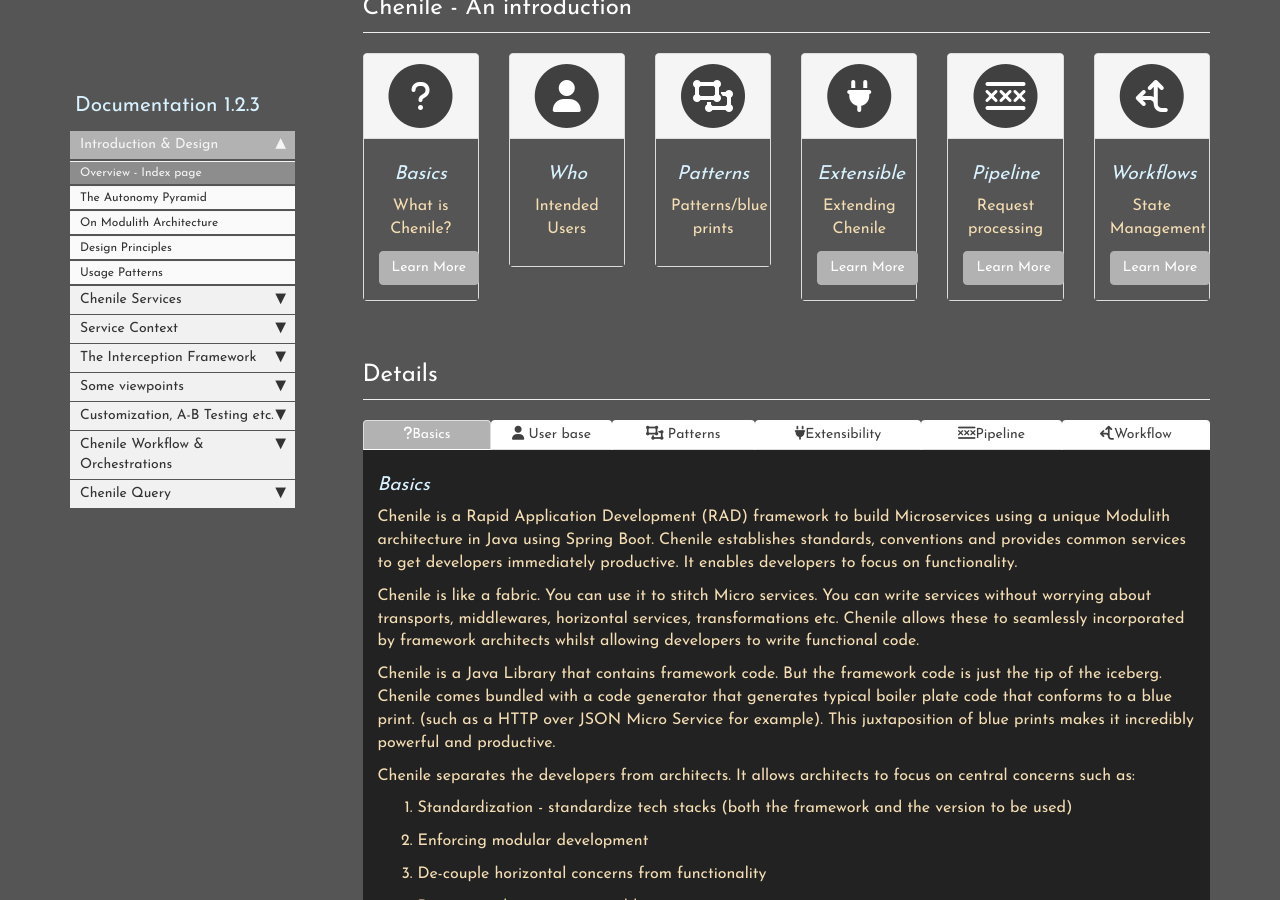
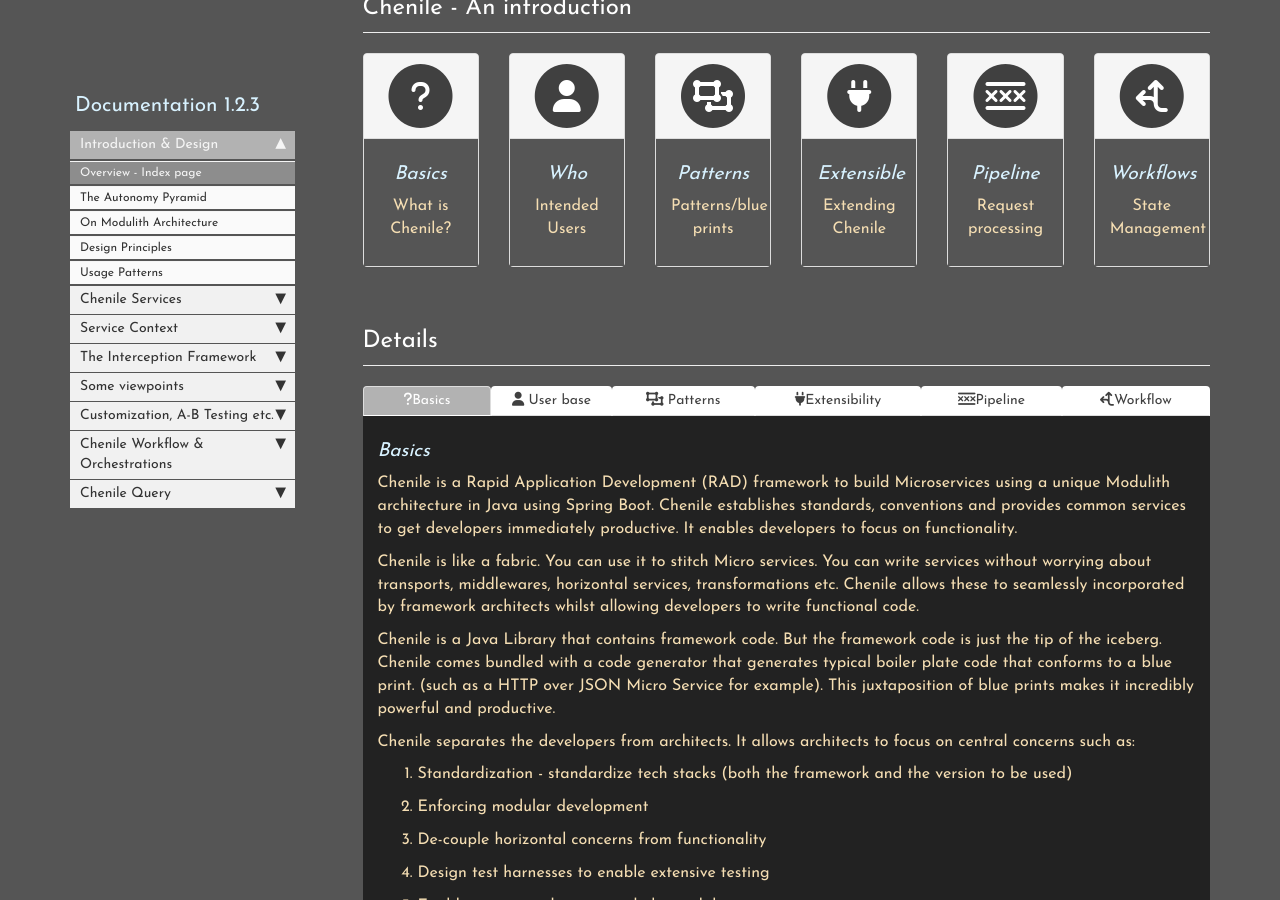
Before and after one commit to rajakolluru/cheniledocs.github.io, a Jekyll site: the page built from index.html, in a window 1280 px wide and 900 px high, scrolled down 360 px. Built offline with Jekyll 4.4.1, drawn with Linux system fonts in a browser that asks for light colours; comment, search, counter and statistics services are not loaded.

Commit message:
content update

```diff
--- a/index.html
+++ b/index.html
@@ -24,7 +24,6 @@
                 <div class="panel-body">
                     <h4>Basics</h4>
                     <p>What is Chenile?</p>
-                    <a href="#basics" class="btn btn-primary">Learn More</a>
                 </div>
             </div>
         </div>
@@ -39,7 +38,6 @@
                 <div class="panel-body">
                     <h4>Who</h4>
                     <p>Intended Users</p>
-                    <!--a href="#who" class="btn btn-primary">Learn More</a -->
                 </div>
             </div>
         </div>
@@ -54,7 +52,6 @@
                 <div class="panel-body">
                     <h4>Patterns</h4>
                     <p>Patterns/blue prints</p>
-                    <!-- a href="#patterns" class="btn btn-primary">Learn More</a-->
                 </div>
             </div>
         </div>
@@ -69,7 +66,6 @@
                 <div class="panel-body">
                     <h4>Extensible</h4>
                     <p>Extending Chenile </p>
-                    <a href="#extensible" class="btn btn-primary">Learn More</a>
                 </div>
             </div>
         </div>
@@ -84,7 +80,6 @@
                 <div class="panel-body">
                     <h4>Pipeline</h4>
                     <p>Request processing</p>
-                    <a href="#pipeline" class="btn btn-primary">Learn More</a>
                 </div>
             </div>
         </div>
@@ -99,7 +94,6 @@
                 <div class="panel-body">
                     <h4>Workflows</h4>
                     <p>State Management</p>
-                    <a href="#workflow" class="btn btn-primary">Learn More</a>
                 </div>
             </div>
         </div>
```
